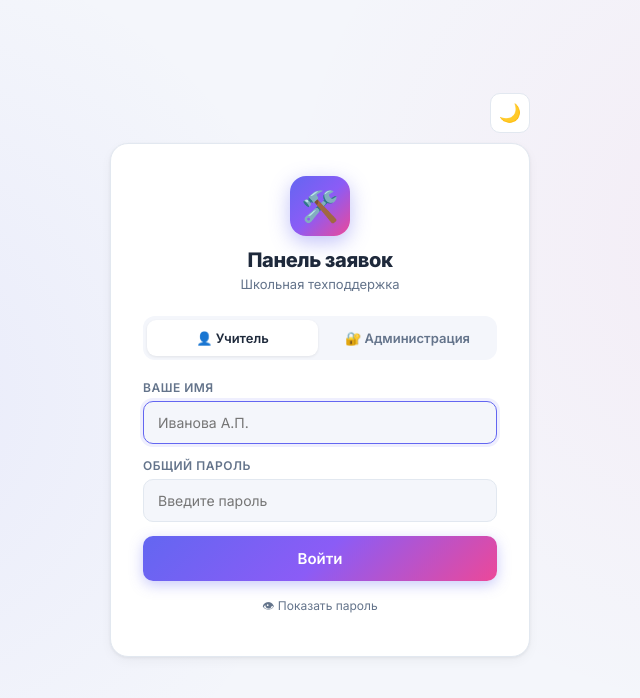
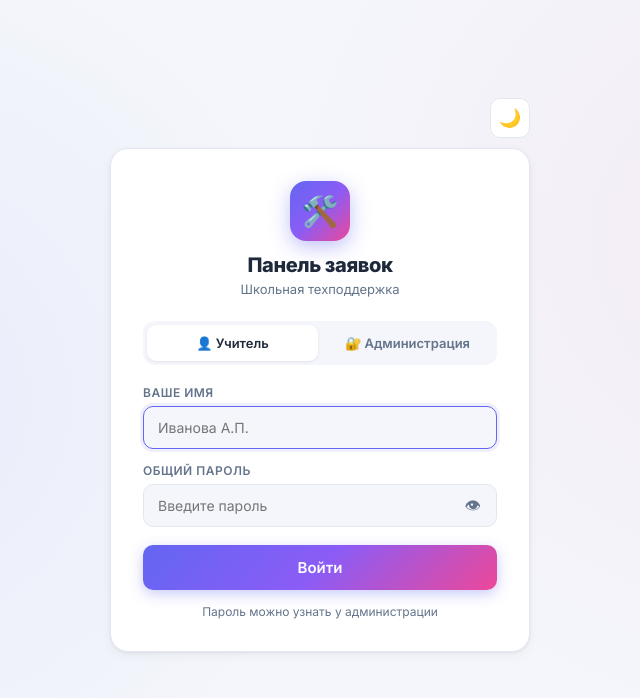
Before and after one commit to ARTERIO0/school-tickets, a Flask app: page /login in a window 1280 px wide. Shown: the top 698 px of the page, without its empty margins (320-960 px from the left). Run offline with Flask 3, Linux system fonts and the light colour scheme; some libraries are stand-ins or nearby versions.

Commit message:
Update login.html

```diff
--- a/templates/login.html
+++ b/templates/login.html
@@ -81,7 +81,7 @@
         }
 
         label { display: block; font-size: 12px; font-weight: 600; margin-bottom: 6px; color: var(--text-muted); text-transform: uppercase; letter-spacing: 0.5px; }
-        input {
+        input[type="text"], input[type="password"] {
             width: 100%; padding: 12px 14px;
             border: 1px solid var(--border); border-radius: 10px;
             background: var(--bg); color: var(--text);
@@ -89,6 +89,37 @@
             margin-bottom: 14px; transition: all 0.2s ease;
         }
         input:focus { outline: none; border-color: var(--primary); box-shadow: 0 0 0 3px rgba(99,102,241,0.1); }
+
+        /* --- Поле пароля с кнопкой-глазком --- */
+        .password-wrap {
+            position: relative;
+            margin-bottom: 14px;
+        }
+        .password-wrap input {
+            margin-bottom: 0 !important;
+            padding-right: 44px !important;
+        }
+        .eye-btn {
+            position: absolute;
+            right: 8px;
+            top: 50%;
+            transform: translateY(-50%);
+            background: transparent;
+            border: none;
+            cursor: pointer;
+            padding: 6px 8px;
+            border-radius: 8px;
+            font-size: 16px;
+            line-height: 1;
+            color: var(--text-muted);
+            transition: all 0.2s ease;
+            user-select: none;
+        }
+        .eye-btn:hover {
+            background: rgba(99,102,241,0.1);
+            color: var(--primary);
+        }
+
         .btn {
             display: inline-flex; align-items: center; justify-content: center;
             width: 100%; padding: 13px 20px;
@@ -98,6 +129,7 @@
             cursor: pointer; transition: all 0.2s ease;
             font-family: inherit;
             box-shadow: 0 4px 14px rgba(99,102,241,0.35);
+            margin-top: 4px;
         }
         .btn:hover { transform: translateY(-2px); box-shadow: 0 6px 18px rgba(99,102,241,0.5); }
         .btn-admin {
@@ -111,52 +143,7 @@
             background: rgba(239,68,68,0.1);
             border-left: 3px solid var(--danger);
         }
-
-        /* --- Блок с подсказкой пароля --- */
-        .password-hint {
-            margin-top: 10px;
-            text-align: center;
-        }
-        .show-password-btn {
-            background: transparent;
-            border: none;
-            color: var(--text-muted);
-            font-size: 12px;
-            font-family: inherit;
-            cursor: pointer;
-            padding: 6px 10px;
-            border-radius: 8px;
-            transition: all 0.2s ease;
-            display: inline-flex;
-            align-items: center;
-            gap: 4px;
-        }
-        .show-password-btn:hover {
-            color: var(--primary);
-            background: rgba(99,102,241,0.08);
-        }
-        .password-value {
-            margin-top: 8px;
-            padding: 12px 14px;
-            background: linear-gradient(90deg, rgba(99,102,241,0.1), rgba(139,92,246,0.05));
-            border: 1px dashed rgba(99,102,241,0.4);
-            border-radius: 10px;
-            font-size: 14px;
-            color: var(--text);
-            animation: fadeIn 0.3s ease;
-        }
-        .password-value strong {
-            color: var(--primary);
-            font-size: 16px;
-            letter-spacing: 1px;
-        }
-        .password-value .hint-label {
-            font-size: 11px;
-            color: var(--text-muted);
-            text-transform: uppercase;
-            letter-spacing: 0.5px;
-            margin-bottom: 4px;
-        }
+        .hint { font-size: 12px; color: var(--text-muted); text-align: center; margin-top: 14px; }
     </style>
 </head>
 <body>
@@ -183,31 +170,28 @@
                 <input type="hidden" name="role" value="teacher">
                 <label>Ваше имя</label>
                 <input type="text" name="name" placeholder="Иванова А.П." required autofocus>
+
                 <label>Общий пароль</label>
-                <input type="password" name="password" placeholder="Введите пароль" required>
+                <div class="password-wrap">
+                    <input type="password" name="password" id="teacher-password" placeholder="Введите пароль" required>
+                    <button type="button" class="eye-btn" onclick="toggleEye('teacher-password', this)" title="Показать пароль">👁</button>
+                </div>
+
                 <button type="submit" class="btn">Войти</button>
-
-                <!-- Подсказка с паролем -->
-                <div class="password-hint">
-                    <button type="button" class="show-password-btn" onclick="togglePassword()">
-                        👁 Показать пароль
-                    </button>
-                    <div class="password-value" id="password-value" style="display: none;">
-                        <div class="hint-label">Общий пароль для учителей</div>
-                        <strong>school2026</strong>
-                    </div>
-                </div>
+                <div class="hint">Пароль можно узнать у администрации</div>
             </form>
 
             <!-- Вкладка админа -->
             <form method="POST" class="tab-content" id="tab-admin">
                 <input type="hidden" name="role" value="admin">
                 <label>Пароль администрации</label>
-                <input type="password" name="password" placeholder="Введите пароль" required>
+                <div class="password-wrap">
+                    <input type="password" name="password" id="admin-password" placeholder="Введите пароль" required>
+                    <button type="button" class="eye-btn" onclick="toggleEye('admin-password', this)" title="Показать пароль">👁</button>
+                </div>
+
                 <button type="submit" class="btn btn-admin">Войти как администрация</button>
-                <div class="hint" style="font-size:12px; color:var(--text-muted); text-align:center; margin-top:14px;">
-                    Пароль известен только технику и заместителям
-                </div>
+                <div class="hint">Полный доступ: удаление, комментарии, статусы</div>
             </form>
         </div>
     </div>
@@ -235,16 +219,17 @@
             });
         });
 
-        // Показать/скрыть пароль учителя
-        function togglePassword() {
-            const el = document.getElementById('password-value');
-            const btn = document.querySelector('.show-password-btn');
-            if (el.style.display === 'none') {
-                el.style.display = 'block';
-                btn.innerHTML = '🙈 Скрыть пароль';
+        // Показать/скрыть пароль в поле
+        function toggleEye(inputId, btn) {
+            const input = document.getElementById(inputId);
+            if (input.type === 'password') {
+                input.type = 'text';
+                btn.textContent = '🙈';
+                btn.title = 'Скрыть пароль';
             } else {
-                el.style.display = 'none';
-                btn.innerHTML = '👁 Показать пароль';
+                input.type = 'password';
+                btn.textContent = '👁';
+                btn.title = 'Показать пароль';
             }
         }
     </script>
```
